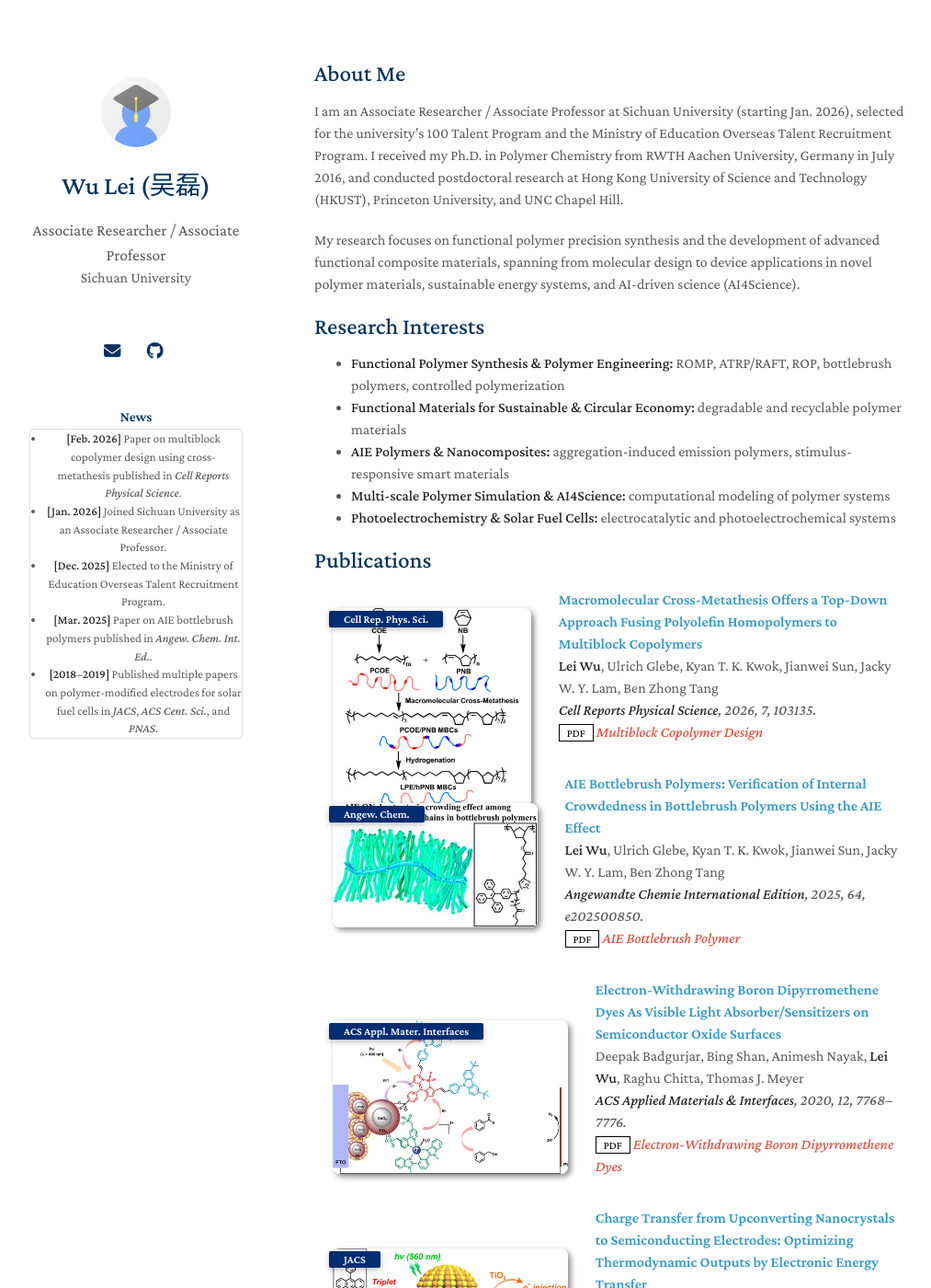
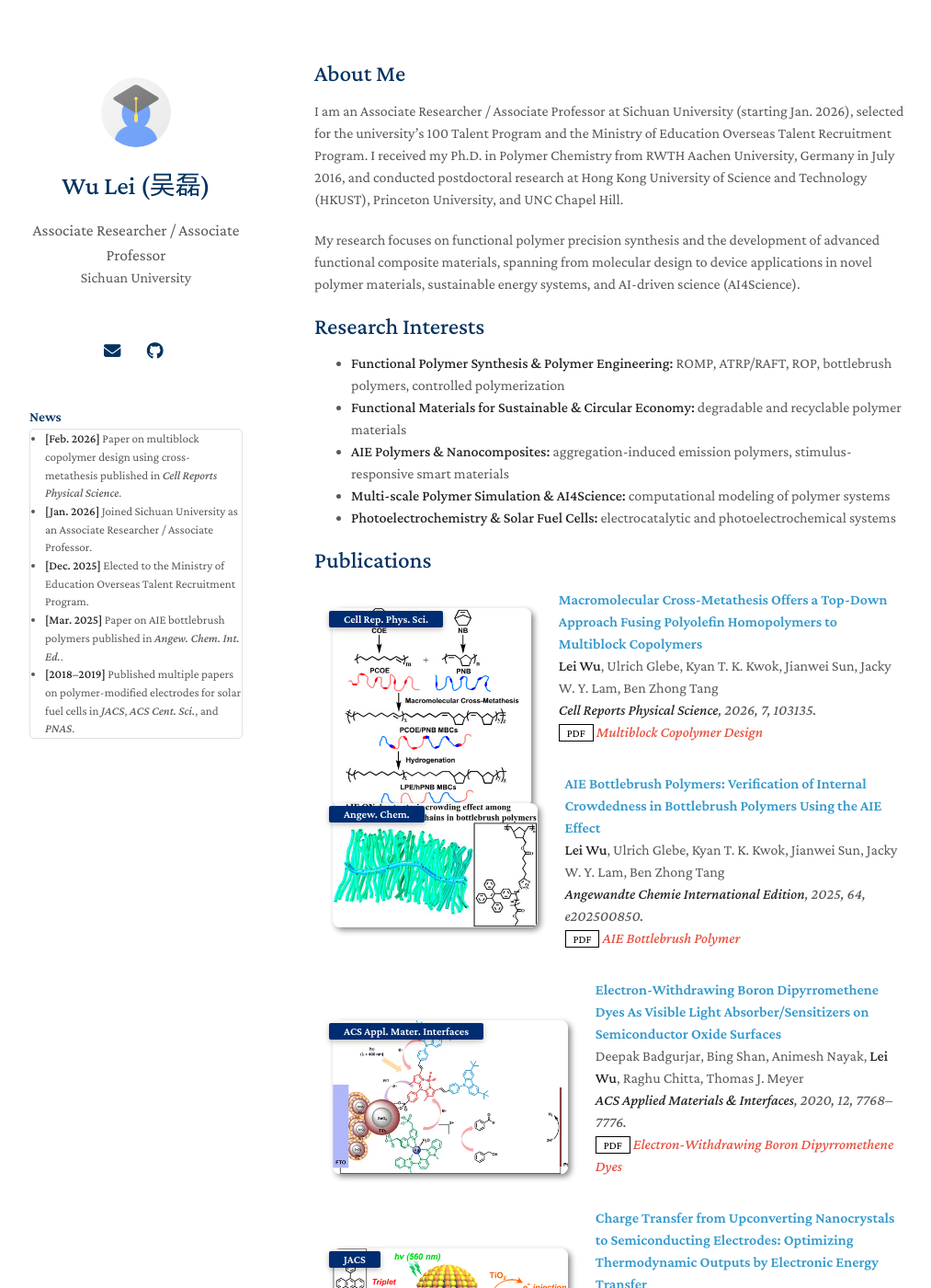
Before and after one commit to leiwuhoohoo/leiwu_polymer_research, a Jekyll site: the page built from index.md, in a window 1280 px wide and 1400 px high. Shown: the whole window at 92% size, without its empty margins (128-1141 px from the left). Built offline with Jekyll 4.4.1, drawn with Linux system fonts in a browser that asks for light colours; a style sheet for code colours, icons or effects is not loaded; our own code applies the rules of GitHub Pages for plain Markdown files.

Commit message:
Fix sidebar: text-align left for News, overflow-y auto for long content

```diff
--- a/_includes/news.md
+++ b/_includes/news.md
@@ -1,4 +1,4 @@
-<div style="margin-top: 20px; word-wrap: break-word; overflow-wrap: break-word; max-width: 100%;">
+<div style="margin-top: 20px; word-wrap: break-word; overflow-wrap: break-word; max-width: 100%; text-align: left;">
   <h3 style="margin: 0 0 5px; font-size: 0.95rem;">News</h3>
   <ul style="margin: 0; padding-left: 16px; font-size: 0.82rem; line-height: 1.5; width: auto; height: auto; max-width: 100%; background: none; list-style: disc;">
     <li style="float: none; width: auto; height: auto; border: none;"><strong>[Feb. 2026]</strong> Paper on multiblock copolymer design using cross-metathesis published in <em>Cell Reports Physical Science</em>.</li>
--- a/_sass/minimal-light.scss
+++ b/_sass/minimal-light.scss
@@ -361,7 +361,11 @@ header {
   position:fixed;
   -webkit-font-smoothing:subpixel-antialiased;
   padding-top:4.0em;
-  text-align:center
+  text-align:center;
+  overflow-y: auto;
+  max-height: 95vh;
+  box-sizing: border-box;
+  padding-bottom: 1.0em;
 }
 
 
```
